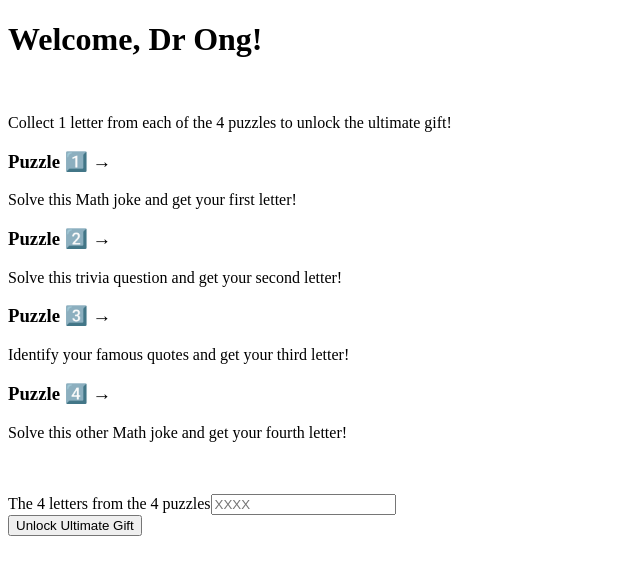
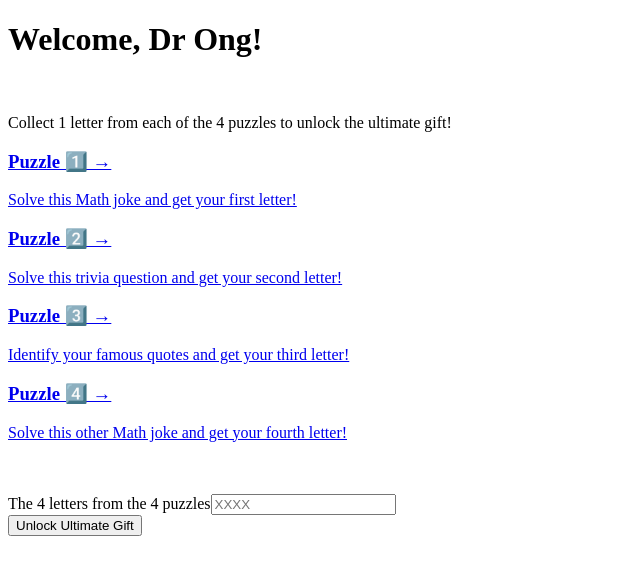
Before and after one commit to xyntechx/Teachers-Day-2021, a Next.js app: page /dr-ong in a window 1280 px wide. Shown: the top 574 px of the page, without its empty margins (0-640 px from the left). Built offline with nearby package versions, Linux system fonts and the light colour scheme.

Commit message:
🔨href

```diff
--- a/pages/components/teacher.js
+++ b/pages/components/teacher.js
@@ -8,15 +8,6 @@ export default function Teacher({
     puzzleThree,
     puzzleFour,
 }) {
-    const redirect = async (event) => {
-        event.preventDefault();
-        window.location.href =
-            "/" +
-            teacher.split(" ").join("-").toLowerCase() +
-            "/puzzle-" +
-            event.target.id;
-    };
-
     return (
         <div className="flex flex-col items-center justify-center min-h-screen py-10">
             <Head>
@@ -39,20 +30,29 @@ export default function Teacher({
 
                 <div className="flex flex-wrap items-center justify-around max-w-4xl mt-6 sm:w-full">
                     <a
-                        id="one"
-                        onClick={redirect}
+                        href={
+                            "/" +
+                            teacher.split(" ").join("-").toLowerCase() +
+                            "/puzzle-one"
+                        }
                         className="p-6 mt-6 border w-72 md:w-96 rounded-xl hover:text-blue-600 focus:text-blue-600"
                     >
                         <h3
-                            id="one"
-                            onClick={redirect}
+                            href={
+                                "/" +
+                                teacher.split(" ").join("-").toLowerCase() +
+                                "/puzzle-one"
+                            }
                             className="font-bold text-center text-lg md:text-2xl"
                         >
                             Puzzle 1️⃣ &rarr;
                         </h3>
                         <p
-                            id="one"
-                            onClick={redirect}
+                            href={
+                                "/" +
+                                teacher.split(" ").join("-").toLowerCase() +
+                                "/puzzle-one"
+                            }
                             className="mt-4 md:text-xl text-base"
                         >
                             {puzzleOne}
@@ -60,20 +60,29 @@ export default function Teacher({
                     </a>
 
                     <a
-                        id="two"
-                        onClick={redirect}
+                        href={
+                            "/" +
+                            teacher.split(" ").join("-").toLowerCase() +
+                            "/puzzle-two"
+                        }
                         className="p-6 mt-6 border w-72 md:w-96 rounded-xl hover:text-blue-600 focus:text-blue-600"
                     >
                         <h3
-                            id="two"
-                            onClick={redirect}
+                            href={
+                                "/" +
+                                teacher.split(" ").join("-").toLowerCase() +
+                                "/puzzle-two"
+                            }
                             className="font-bold text-center text-lg md:text-2xl"
                         >
                             Puzzle 2️⃣ &rarr;
                         </h3>
                         <p
-                            id="two"
-                            onClick={redirect}
+                            href={
+                                "/" +
+                                teacher.split(" ").join("-").toLowerCase() +
+                                "/puzzle-two"
+                            }
                             className="mt-4 md:text-xl text-base"
                         >
                             {puzzleTwo}
@@ -81,20 +90,29 @@ export default function Teacher({
                     </a>
 
                     <a
-                        id="three"
-                        onClick={redirect}
+                        href={
+                            "/" +
+                            teacher.split(" ").join("-").toLowerCase() +
+                            "/puzzle-three"
+                        }
                         className="p-6 mt-6 border w-72 md:w-96 rounded-xl hover:text-blue-600 focus:text-blue-600"
                     >
                         <h3
-                            id="three"
-                            onClick={redirect}
+                            href={
+                                "/" +
+                                teacher.split(" ").join("-").toLowerCase() +
+                                "/puzzle-three"
+                            }
                             className="font-bold text-center text-lg md:text-2xl"
                         >
                             Puzzle 3️⃣ &rarr;
                         </h3>
                         <p
-                            id="three"
-                            onClick={redirect}
+                            href={
+                                "/" +
+                                teacher.split(" ").join("-").toLowerCase() +
+                                "/puzzle-three"
+                            }
                             className="mt-4 md:text-xl text-base"
                         >
                             {puzzleThree}
@@ -102,20 +120,29 @@ export default function Teacher({
                     </a>
 
                     <a
-                        id="four"
-                        onClick={redirect}
+                        href={
+                            "/" +
+                            teacher.split(" ").join("-").toLowerCase() +
+                            "/puzzle-four"
+                        }
                         className="p-6 mt-6 border w-72 md:w-96 rounded-xl hover:text-blue-600 focus:text-blue-600"
                     >
                         <h3
-                            id="four"
-                            onClick={redirect}
+                            href={
+                                "/" +
+                                teacher.split(" ").join("-").toLowerCase() +
+                                "/puzzle-four"
+                            }
                             className="font-bold text-center text-lg md:text-2xl"
                         >
                             Puzzle 4️⃣ &rarr;
                         </h3>
                         <p
-                            id="four"
-                            onClick={redirect}
+                            href={
+                                "/" +
+                                teacher.split(" ").join("-").toLowerCase() +
+                                "/puzzle-four"
+                            }
                             className="mt-4 md:text-xl text-base"
                         >
                             {puzzleFour}
```
